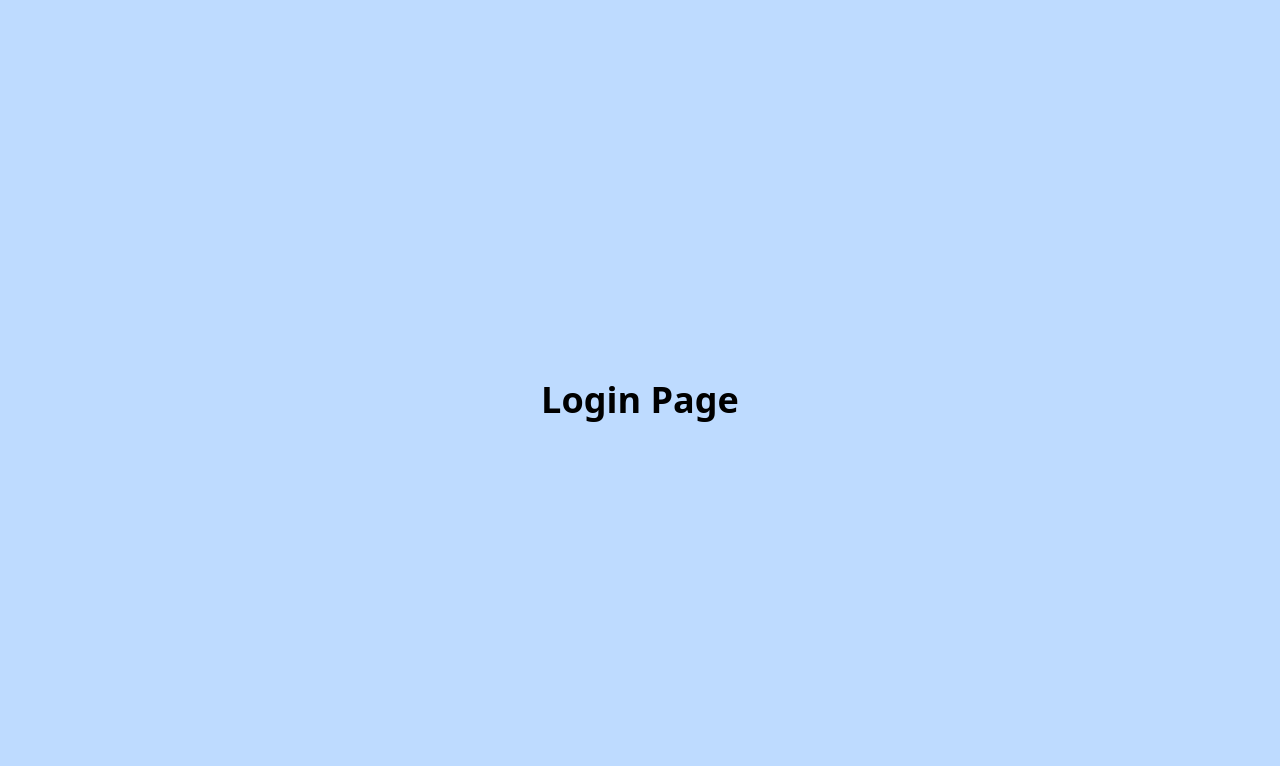
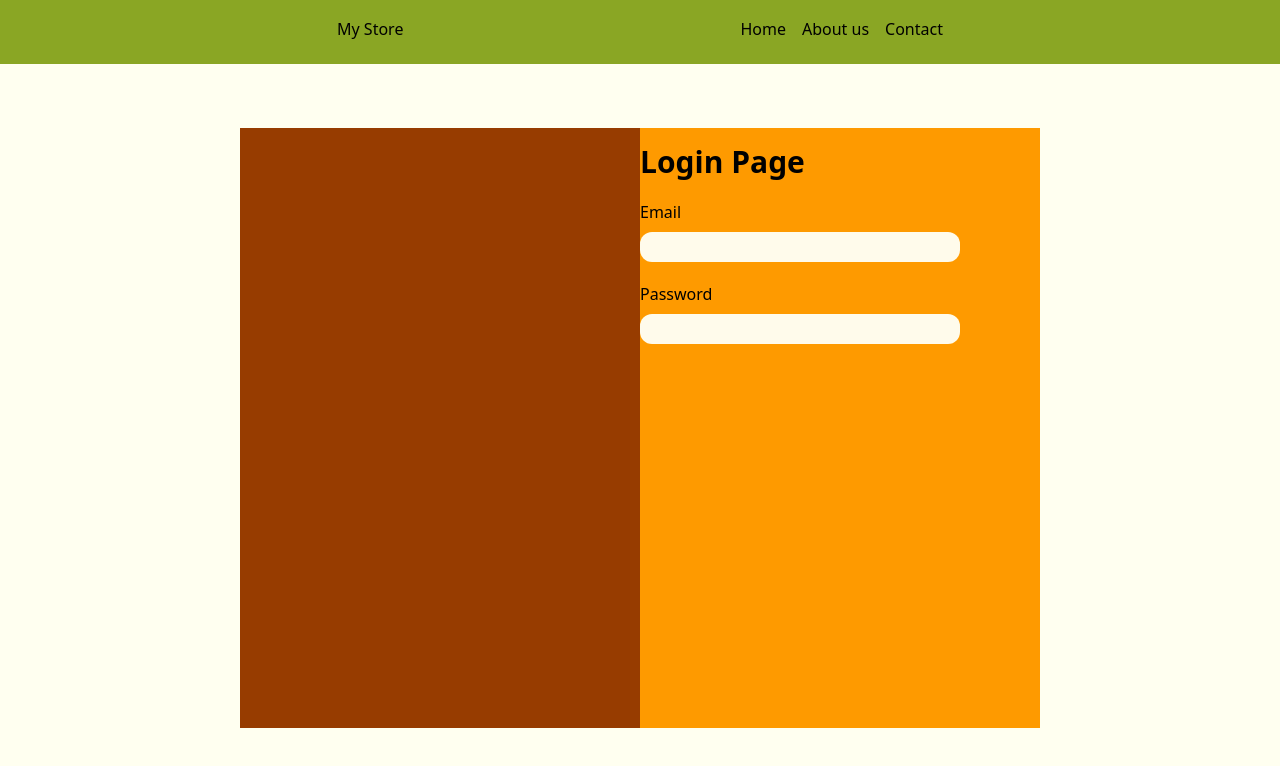
Before and after one commit to gomes-milindu/react-project, a React (Vite) app: page /login in a window 1280 px wide. Shown: the top 766 px of the page. Built offline with nearby package versions, Linux system fonts and the light colour scheme.

Commit message:
create login page form

```diff
--- a/pages/loginPage.jsx
+++ b/pages/loginPage.jsx
@@ -1,8 +1,25 @@
 import React from "react";
+import Header from "../src/components/header";
 export default function LoginPage(){
     return(
-        <div className="w-full h-screen bg-blue-200 flex justify-center items-center">
-            <h1 className="text-4xl font-bold">Login Page</h1>
+
+        <div className="w-full h-screen bg-primary flex  flex-col items-center justify-start gap-10">
+
+            <Header/>
+            <div className="w-[800px] h-[600px] bg-amber-300 mt-6 flex flex-row">
+                <div className="w-[400px] h-full bg-amber-800"></div>
+                <div className="w-[400px] h-full bg-amber-500">
+                    <h1 className="text-3xl font-bold mt-4">Login Page</h1>
+
+                    <p className="mt-5">Email</p>
+                    <input type="text" className="w-[80%] h-[30px] bg-amber-50 rounded-xl mt-2"></input>
+
+                    <p className="mt-5">Password</p>
+                    <input type="text" className="w-[80%] h-[30px] bg-amber-50 rounded-xl mt-2"></input>
+
+
+                </div>
+            </div>
         </div>
     )
 }
```
